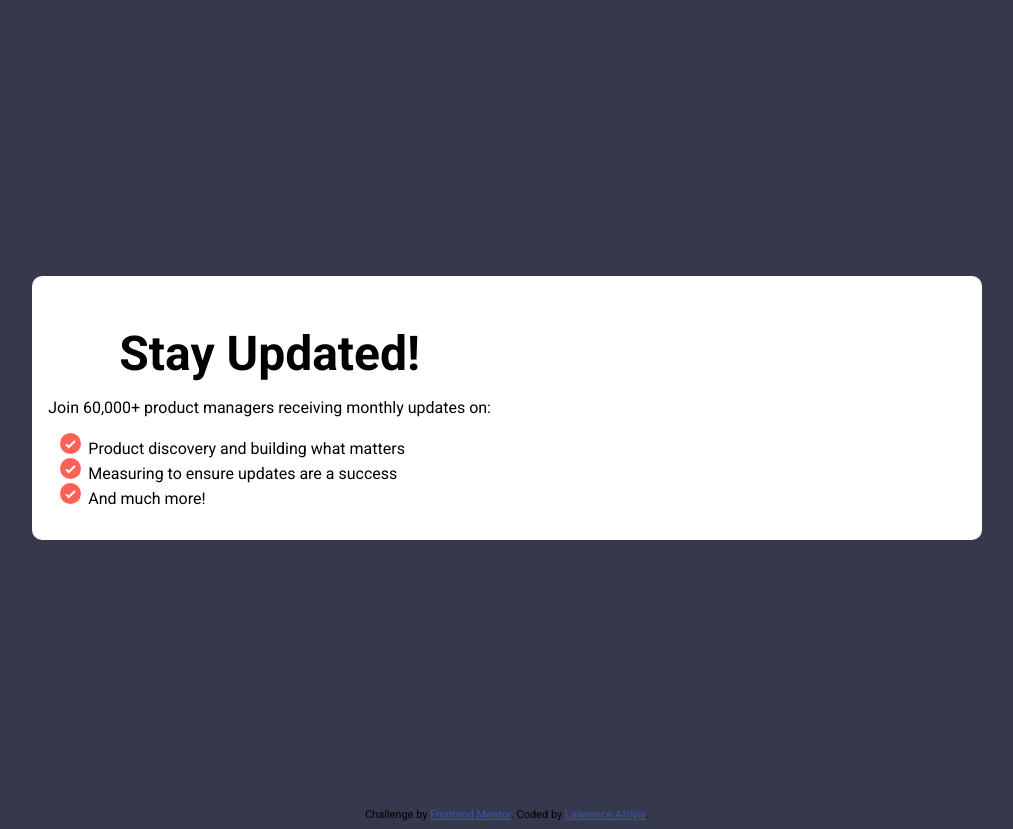
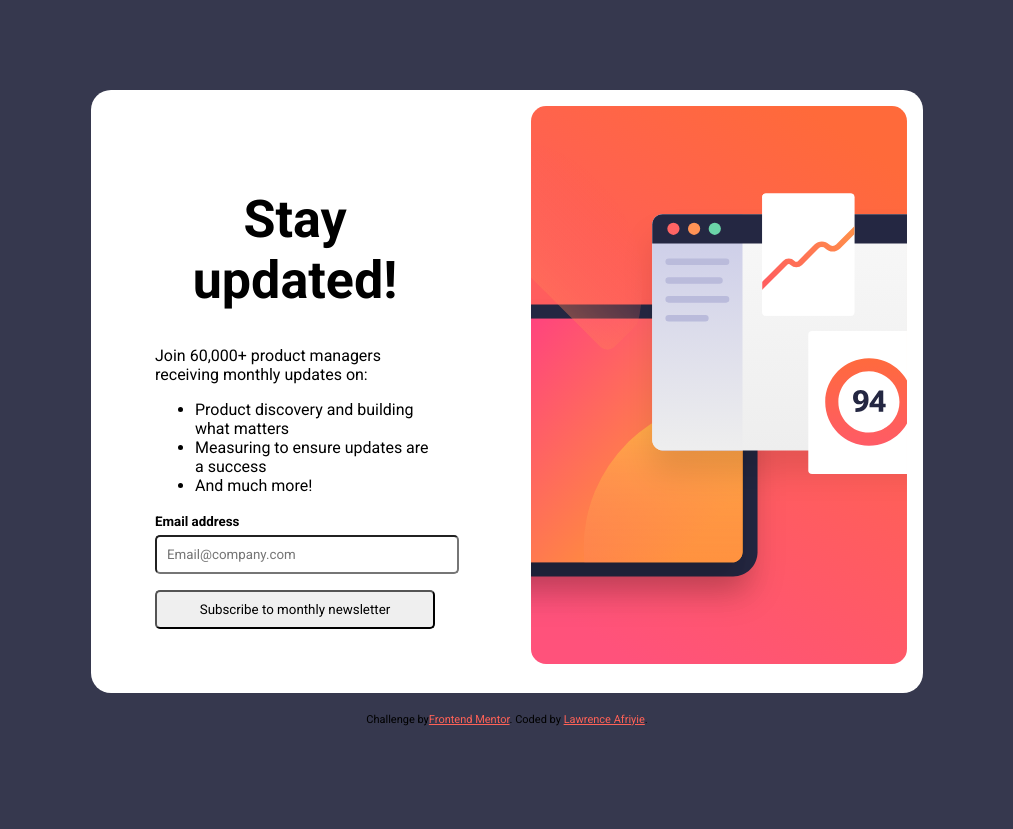
Before and after one commit to LorryAfriyie/newsletter-sign-up-with-success-message, a React (Vite) app: page / in a window 1280 px wide. Shown: the whole page, without its empty margins (133-1146 px from the left). Built offline with nearby package versions, Linux system fonts and the light colour scheme.

Commit message:
Code refactor
Changing internal card layout from display flex into display grid

```diff
--- a/index.html
+++ b/index.html
@@ -9,26 +9,12 @@
     </title>
 
     <style>
-      .attribution {
-        font-size: 11px;
-        text-align: center;
-      }
-      .attribution a {
-        color: hsl(228, 45%, 44%);
-      }
+
     </style>
   </head>
   <body>
     <div id="root"></div>
-    <div class="attribution">
-      Challenge by
-      <a
-        href="https://www.frontendmentor.io?ref=challenge"
-        target="_blank"
-        rel="noopener"
-        >Frontend Mentor</a
-      >. Coded by <a href="#">Lawrence Afriyie</a>.
-    </div>
+
     <script type="module" src="/src/main.jsx"></script>
   </body>
 </html>
--- a/src/App.jsx
+++ b/src/App.jsx
@@ -5,6 +5,17 @@ function App() {
   return (
     <>
       <NewsletterSubCard />
+      <div className="attribution">
+        Challenge by
+        <a
+          href="https://www.frontendmentor.io?ref=challenge"
+          target="_blank"
+          rel="noopener"
+        >
+          Frontend Mentor
+        </a>
+        . Coded by <a href="#">Lawrence Afriyie</a>.
+      </div>
     </>
   );
 }
--- a/src/NewsletterSubCard.jsx
+++ b/src/NewsletterSubCard.jsx
@@ -7,21 +7,35 @@ export const NewsletterSubCard = () => {
 
   return (
     <div className="newsletter-card">
-      <div className="card">
-        <div className="col-info">
-          <h1>Stay Updated!</h1>
+      <div className="container">
+        <form className="subscribe-form">
+          <h1>Stay updated!</h1>
+          <p>Join 60,000+ product managers receiving monthly updates on:</p>
+          <ul>
+            {listItems.map((x) => {
+              return <li key={x.id}>{x.message}</li>;
+            })}
+          </ul>
 
-          <div className="sub-text">
-            <p>Join 60,000+ product managers receiving monthly updates on:</p>
-            <ul>
-              {listItems.map((x) => {
-                return <li key={x.id}>{x.message}</li>;
-              })}
-            </ul>
+          <div className="form-control">
+            <label htmlFor="email">
+              <small>Email address</small>
+            </label>
+            <input
+              type="email"
+              name="email"
+              id="email"
+              placeholder="Email@company.com"
+            />
           </div>
-        </div>
 
-        <div className="col-img"></div>
+          <button type="submit">Subscribe to monthly newsletter</button>
+        </form>
+
+        <img
+          src="/images/illustration-sign-up-desktop.svg"
+          alt="illustration-sign-up-desktop.svg"
+        />
       </div>
     </div>
   );
--- a/src/style/card.scss
+++ b/src/style/card.scss
@@ -1,37 +1,50 @@
 .newsletter-card {
-  display: flex;
-  justify-content: center;
-  align-items: center;
-  height: 100vh;
+  .container {
+    background-color: hsl(0, 0%, 100%);
+    display: grid;
+    grid-template-columns: repeat(2, 1fr);
+    gap: 3rem;
+    padding: 1rem;
+    border-radius: 20px;
+    max-width: 800px;
+    width: 100%;
 
-  .card {
-    background-color: hsl(0, 0%, 100%);
-    border-radius: 10px;
-    display: grid;
-
-    .col-info {
-      padding: 1rem;
+    .subscribe-form {
+      padding: 3rem;
 
       h1 {
-        font-size: 3rem;
         text-align: center;
-        margin-bottom: 0;
+        font-weight: 700;
+        font-size: 3.25rem;
       }
 
-      .sub-text {
-        ul {
-          list-style-type: none;
-          list-style-image: url("/images/icon-list.svg");
+      .form-control {
+        position: relative;
+
+        label {
+          display: block;
+          margin-bottom: 5px;
+          font-weight: 700;
+        }
+
+        input {
+          width: 100%;
+          padding: 10px;
+          border-radius: 5px;
+          margin-bottom: 1rem;
         }
       }
+
+      button {
+        width: 100%;
+        padding: 10px;
+        border-radius: 5px;
+      }
+    }
+
+    img {
+      width: 100%;
+      height: auto;
     }
   }
 }
-
-@media (min-width: 40em) {
-  .newsletter-card {
-    .card {
-      grid-template-columns: repeat(2, 1fr);
-    }
-  }
-}
--- a/src/style/main.scss
+++ b/src/style/main.scss
@@ -2,10 +2,25 @@
 
 @import url("https://fonts.googleapis.com/css2?family=Roboto:ital,wght@0,100;0,300;0,400;0,500;0,700;0,900;1,100;1,300;1,400;1,500;1,700;1,900&display=swap");
 
+* {
 
+  font-family: "Roboto", sans-serif;
+}
 
 body {
   background-color: hsl(235, 18%, 26%);
   font-size: 16px;
-  font-family: "Roboto", sans-serif;
+  display: grid;
+  place-items: center;
+  height: 100vh;
 }
+
+.attribution {
+  padding-top: 20px;
+  font-size: 11px;
+  text-align: center;
+
+  a {
+    color: hsl(4, 100%, 67%);
+  }
+}
```
